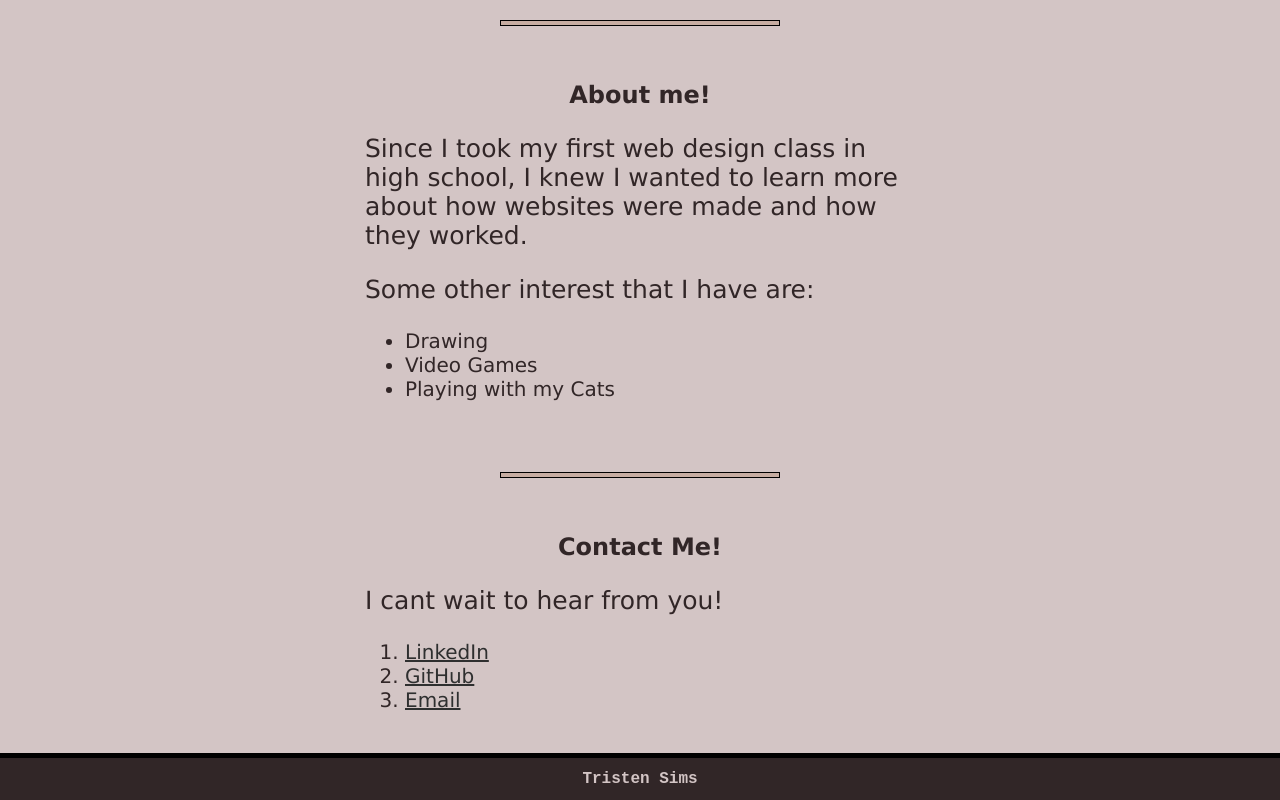
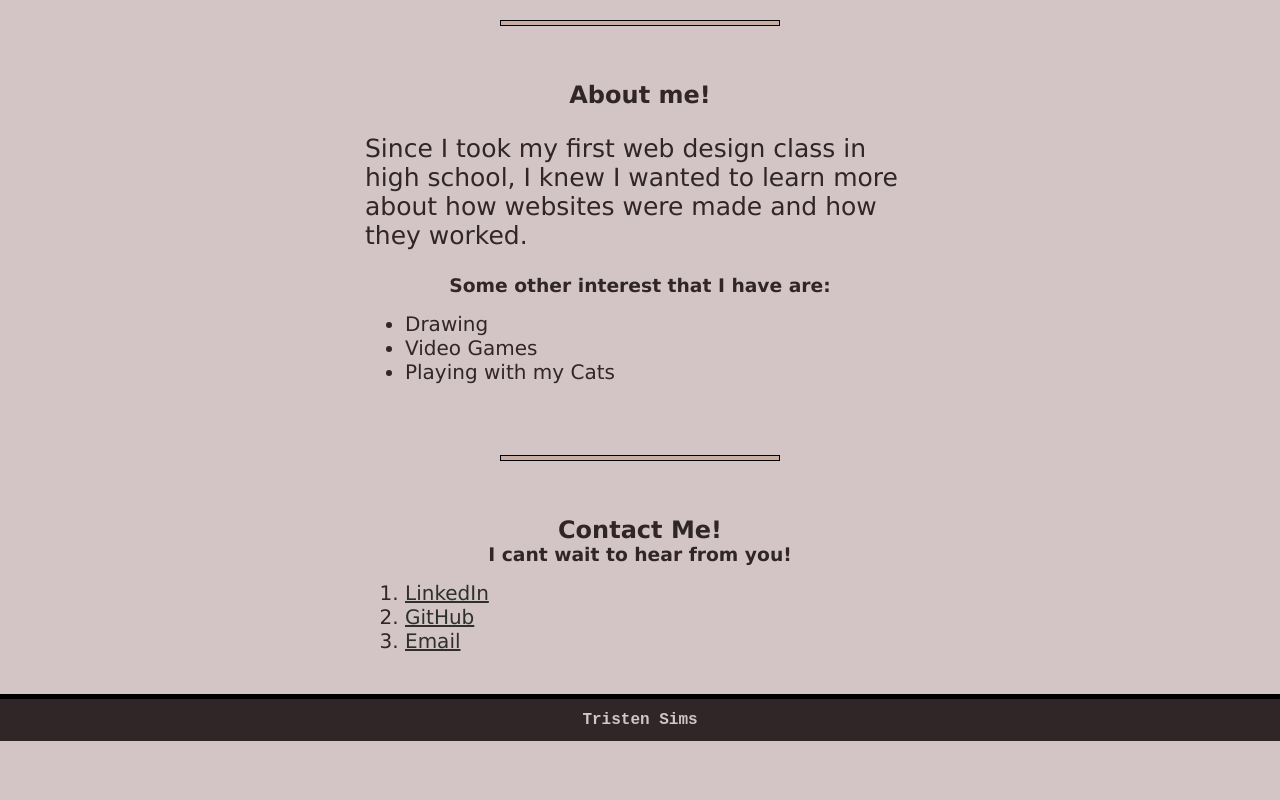
Before and after one commit to tristensims/Portfolio-Web-Page, a plain HTML site: page index.html in a window 1280 px wide. Shown: the part 586-1386 px from the top of the page. After the commit the page ends 1327 px from the top, so only its background shows below. Drawn offline with Linux system fonts and the light colour scheme.

Commit message:
Update index.html

```diff
--- a/index.html
+++ b/index.html
@@ -27,7 +27,7 @@
                             I knew I wanted to learn more about how websites were
                             made and how they worked.
                          </p>
-                         <p>Some other interest that I have are:</p>
+                         <h3 class = "text-center">Some other interest that I have are:</h3>
                          <ul class = "text-color-font bigFont"> <!-- another list, bullet, to organize my other interest-->
                              <li>Drawing</li>
                              <li>Video Games</li>
@@ -37,7 +37,7 @@
                     <hr> <!-- used it twice! -->
                     <section class = "text-color-font center">
                         <h2 class = "text-center">Contact Me!</h2>
-                        <p>I cant wait to hear from you!</p>
+                        <h3 class = "text-center">I cant wait to hear from you!</h3>
 
                         <ol class = "bigFont"> <!-- organize the links for easy access -->
                             <li><a href="https://www.linkedin.com/in/tristen-sims-0a7033178/" target="_blank">LinkedIn</a></li>
```
